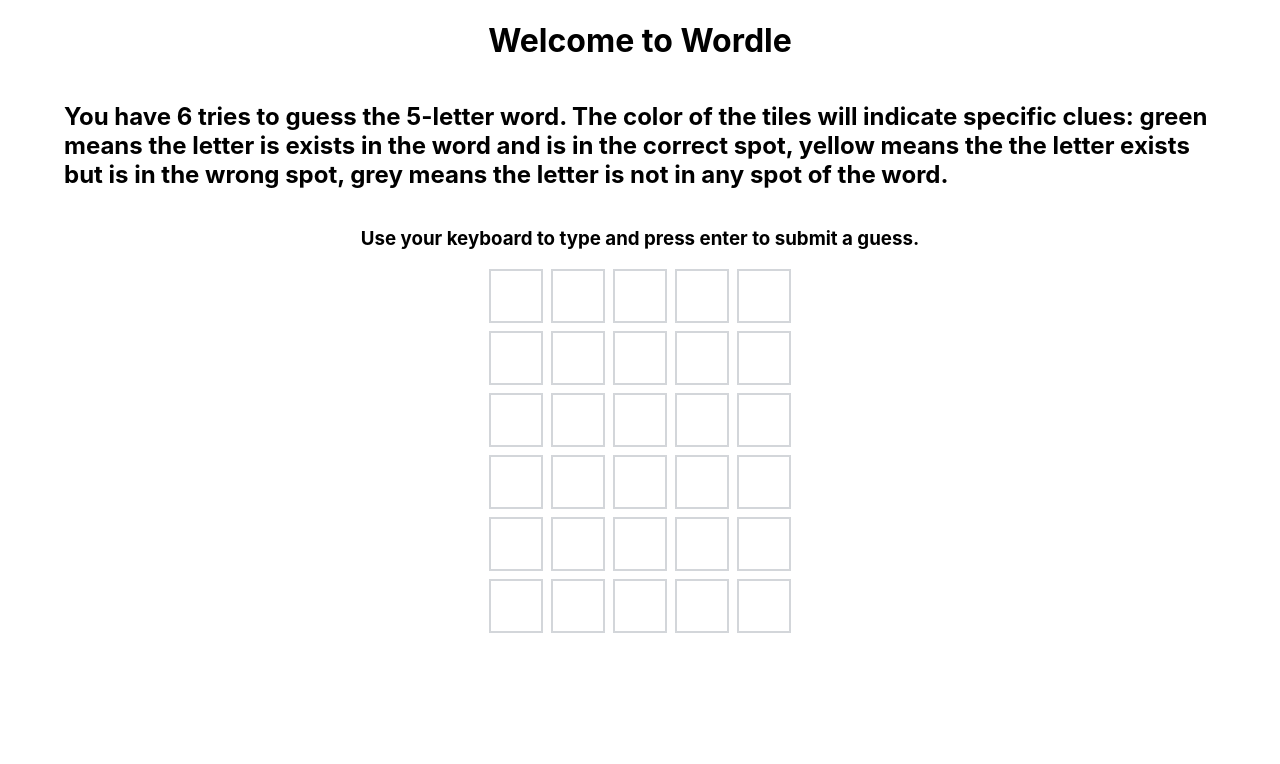
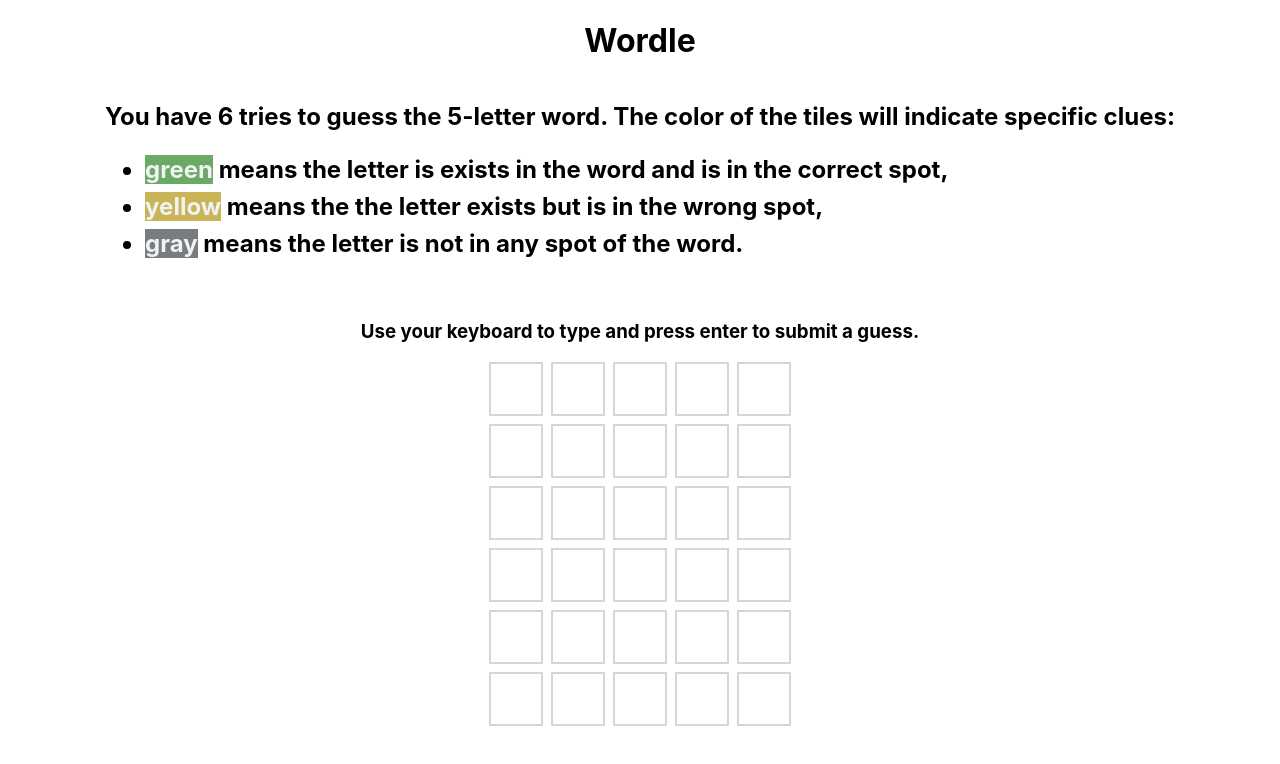
Before and after one commit to pinggyu/wordle-clone, a React (Create React App) app: page / in a window 1280 px wide. Shown: the top 764 px of the page. Built offline with nearby package versions, Linux system fonts and the light colour scheme; no server answers.

Commit message:
mvp done

```diff
--- a/package.json
+++ b/package.json
@@ -6,6 +6,7 @@
     "@testing-library/jest-dom": "^5.16.5",
     "@testing-library/react": "^13.4.0",
     "@testing-library/user-event": "^13.5.0",
+    "canvas-confetti": "^1.5.1",
     "react": "^18.2.0",
     "react-dom": "^18.2.0",
     "react-scripts": "5.0.1",
--- a/src/App.css
+++ b/src/App.css
@@ -1,3 +1,11 @@
+:root {
+    --color-gray: #787c7e;
+    --color-light-gray: #d3d6da;
+    --color-white: #f1f2f3;
+    --color-yellow: #c9b458;
+    --color-green: #6aaa64;
+}
+
 .wrapper {
     max-width: 1480px;
     margin: 0 auto;
@@ -16,6 +24,12 @@ header {
     align-items: center;
 }
 
+.instructions {
+    display: flex;
+    flex-direction: column;
+    gap: 0.5rem;
+}
+
 .board {
     display: flex;
     flex-direction: column;
@@ -25,7 +39,8 @@ header {
 .letter {
     width: 50px;
     height: 50px;
-    border: 2px solid #d3d6da;
+    border: 2px solid var(--color-light-gray);
+    font-size: 2rem;
     display: flex;
     justify-content: center;
     align-items: center;
@@ -36,3 +51,19 @@ header {
     display: flex;
     gap: 0.5rem;
 }
+
+/* tile check */
+.correct {
+    background-color: var(--color-green);
+    color: var(--color-white);
+}
+
+.close {
+    background-color: var(--color-yellow);
+    color: var(--color-white);
+}
+
+.incorrect {
+    background-color: var(--color-gray);
+    color: var(--color-white);
+}
--- a/src/App.js
+++ b/src/App.js
@@ -4,8 +4,10 @@ import Row from './components/Row';
 
 function App() {
     const [answer, setAnswer] = useState();
-    // one array of 6 strings
+    // one array of 6 strings/guesses, each string will have 5 letters
     const [guesses, setGuesses] = useState(Array(6).fill(''));
+    const [currentGuess, setCurrentGuess] = useState('');
+    const [isGameOver, setGameOver] = useState(false);
 
     // API Endpoint (returns 5-letter words): https://api.frontendexpert.io/api/fe/wordle-words
     const API_URL = 'https://intense-dusk-96795.herokuapp.com/https://api.frontendexpert.io/api/fe/wordle-words';
@@ -17,7 +19,7 @@ function App() {
                 const response = await fetch(API_URL);
                 const words = await response.json();
                 const randomWord = words[Math.floor(Math.random() * words.length)];
-                setAnswer(randomWord);
+                setAnswer(randomWord.toLowerCase());
             } catch (err) {
                 console.log(err);
             }
@@ -27,24 +29,93 @@ function App() {
     }, []);
 
     // detect typing
-    useEffect(() => {});
+    useEffect(() => {
+        const handleTyping = (e) => {
+            // if solution is found, do nothing
+            if (isGameOver) {
+                return;
+            }
+
+            const isLetter = (str) => {
+                return /^[a-zA-Z]/.test(str);
+            };
+
+            if (isLetter(e.key) || e.key === 'Backspace' || e.key === 'Enter') {
+                if (e.key === 'Backspace') {
+                    // backspace
+                    setCurrentGuess(currentGuess.slice(0, -1));
+                    return;
+                }
+                // when enter is pressed
+                if (e.key === 'Enter') {
+                    // if word isn't 5 letters
+                    if (currentGuess.length !== 5) {
+                        return;
+                    }
+
+                    const isCorrect = answer === currentGuess;
+                    if (isCorrect) {
+                        setGameOver(true);
+                    }
+
+                    // set current index guess to the current guess in the guesses array
+                    const guessesClone = [...guesses];
+                    guessesClone[guesses.findIndex((val) => val === '')] = currentGuess;
+                    setGuesses(guessesClone);
+                    setCurrentGuess('');
+                }
+
+                // show character
+                if (currentGuess.length < 5) {
+                    setCurrentGuess(currentGuess + e.key);
+                }
+            }
+        };
+
+        window.addEventListener('keydown', handleTyping);
+
+        return () => window.removeEventListener('keydown', handleTyping);
+    }, [currentGuess, isGameOver, answer]);
 
     return (
         <div className="wordle wrapper">
             <header>
-                <h1>Welcome to Wordle</h1>
+                <h1>Wordle</h1>
                 <h2>
                     You have 6 tries to guess the 5-letter word. The color of the tiles will indicate specific clues:
-                    green means the letter is exists in the word and is in the correct spot, yellow means the the letter
-                    exists but is in the wrong spot, grey means the letter is not in any spot of the word.
+                    <ul className="instructions">
+                        <li>
+                            <span className="correct">green</span> means the letter is exists in the word and is in the
+                            correct spot,
+                        </li>
+                        <li>
+                            <span className="close">yellow</span> means the the letter exists but is in the wrong spot,
+                        </li>
+                        <li>
+                            <span className="incorrect">gray</span> means the letter is not in any spot of the word.
+                        </li>
+                    </ul>
                 </h2>
                 <h3>Use your keyboard to type and press enter to submit a guess.</h3>
             </header>
 
             <div className="board">
                 {guesses.map((guess, index) => {
-                    return <Row guess={guess} key={index} />;
+                    // if on current guess then show current guess
+                    // The findIndex() method returns the index of the first element in an array that satisfies the provided testing function. If no elements satisfy the testing function, -1 is returned.
+                    // current index here is the first index that is not empty
+                    const isCurrentIndex = index === guesses.findIndex((val) => val === '');
+                    return (
+                        <Row
+                            guess={isCurrentIndex ? currentGuess : guess}
+                            key={index}
+                            // final guess if it's not the current index and the guess isn't nothing
+                            isFinal={!isCurrentIndex && guess !== ''}
+                            answer={answer}
+                        />
+                    );
                 })}
+                <div className="alert"> {isGameOver ? <p>Congratulations! You found the word. 🎉</p> : null} </div>
             </div>
         </div>
     );
--- a/src/components/Row.js
+++ b/src/components/Row.js
@@ -1,11 +1,23 @@
-function Row({ guess }) {
+function Row({ guess, isFinal, answer }) {
     const WORD_LENGTH = 5;
     let letterTiles = [];
 
     for (let i = 0; i < WORD_LENGTH; i++) {
         const letter = guess[i];
+        let className = 'letter';
+
+        if (isFinal) {
+            if (letter === answer[i]) {
+                className += ' correct';
+            } else if (answer.includes(letter)) {
+                className += ' close';
+            } else {
+                className += ' incorrect';
+            }
+        }
+
         letterTiles.push(
-            <div className="letter" key={i}>
+            <div className={className} key={i}>
                 {letter}
             </div>
         );
```
Also changed, not shown: 1 other file (tests, documents, lock files or other folders).
